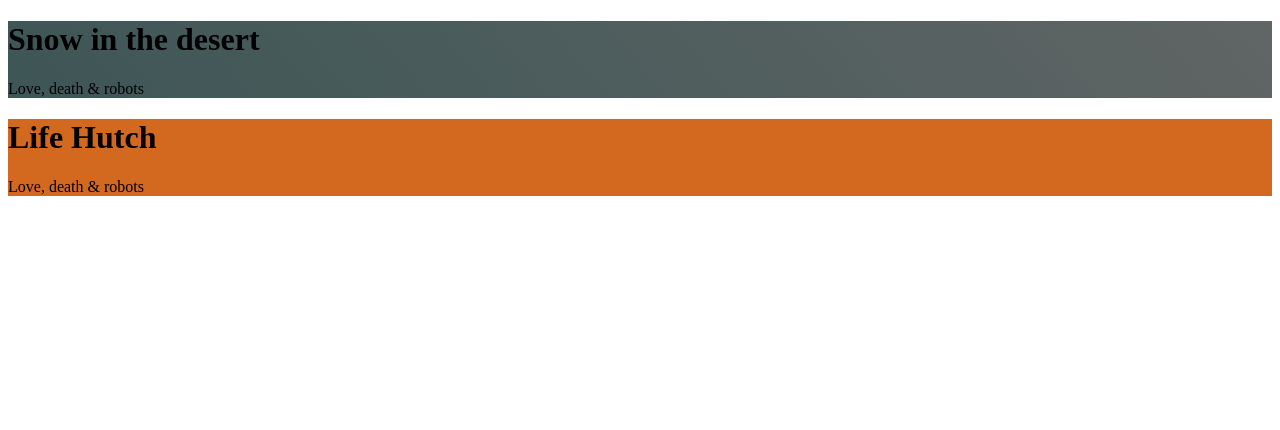
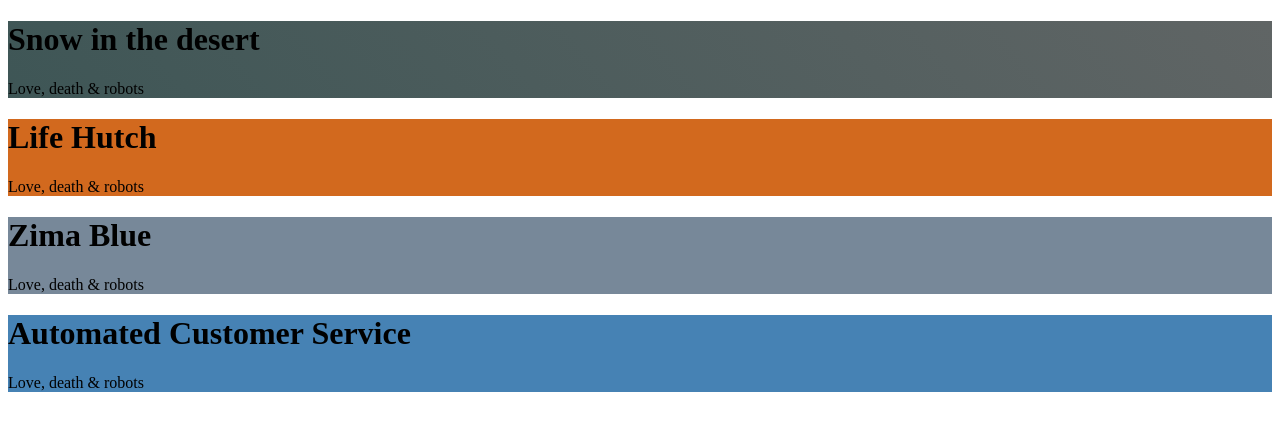
Before and after one commit to VladymyrBolgov/Slider-from-cards, a plain HTML site: page index.html in a window 1280 px wide. Drawn offline with Linux system fonts and the light colour scheme.

Commit message:
sidebar готов

```diff
--- a/index.html
+++ b/index.html
@@ -17,11 +17,19 @@
           <div style="background: linear-gradient(229.99deg, #696969 -26%, #2F4F4F 145%);">
             <h1>Snow in the desert</h1>
             <p>Love, death & robots</p>
-         </div>
-         <div style="background: linear-gradient(215.32deg, #D2691E -1%, #D2691E 124%);">
-          <h1>Life Hutch</h1>
-          <p>Love, death & robots</p>
-        </div>
+          </div>
+          <div style="background: linear-gradient(215.32deg, #D2691E -1%, #D2691E 124%);">
+            <h1>Life Hutch</h1>
+            <p>Love, death & robots</p>
+          </div>
+          <div style="background: linear-gradient(221.87deg, #778899 1%, #778899 128%);">
+            <h1>Zima Blue</h1>
+            <p>Love, death & robots</p>
+          </div>
+          <div style="background: linear-gradient(220.16deg, #4682B4 -8%, #4682B4 138%);">
+            <h1>Automated Customer Service</h1>
+            <p>Love, death & robots</p>
+          </div>
        </div>
     </div>
 
```
